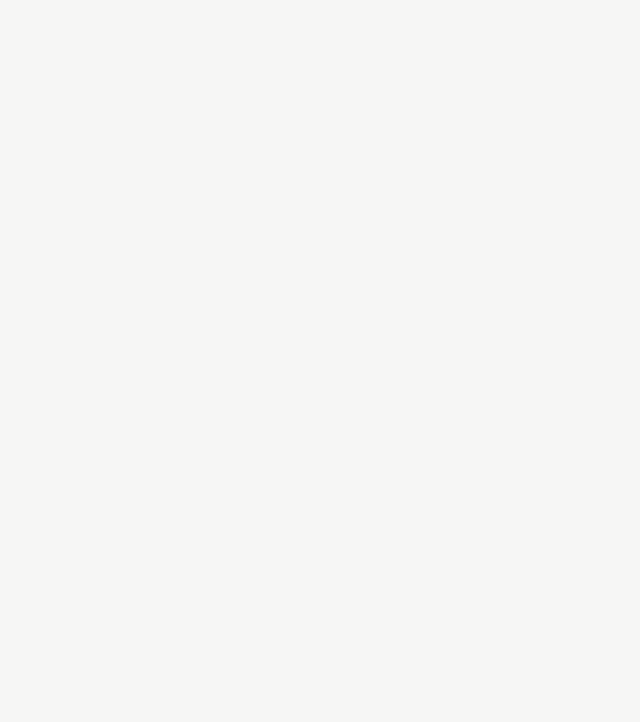
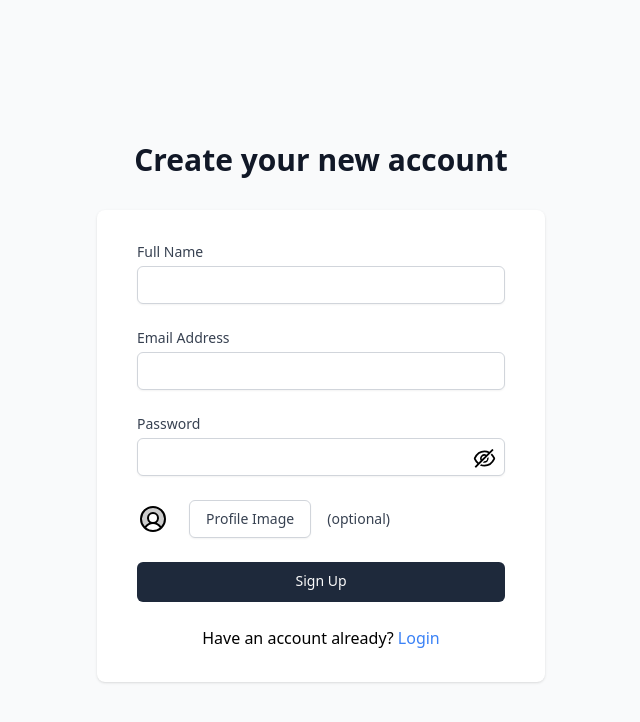
Before and after one commit to A-Makeyev/olivia, a React (Create React App) app in the folder frontend/: page /sign-up in a window 1280 px wide. Before the commit this address had no page. Shown: the top 722 px of the page, without its empty margins (319-959 px from the left). Built offline with nearby package versions, Linux system fonts and the light colour scheme.

Commit message:
SignUp UI

```diff
--- a/frontend/src/App.js
+++ b/frontend/src/App.js
@@ -1,5 +1,6 @@
 import { BrowserRouter, Routes, Route } from "react-router-dom"
 import { LoginPage } from "./Routes.js"
+import { SignUpPage } from "./Routes.js"
 import "./App.css"
 
 
@@ -8,6 +9,7 @@ const App = () => {
     <BrowserRouter>
       <Routes>
         <Route path="/login" element={<LoginPage />} />
+        <Route path="/sign-up" element={<SignUpPage />} />
       </Routes>
     </BrowserRouter>
   )
--- a/frontend/src/Routes.js
+++ b/frontend/src/Routes.js
@@ -1,6 +1,8 @@
 import LoginPage from "../src/pages/LoginPage.jsx"
+import SignUpPage from "../src/pages/SignUpPage.jsx"
 
 
 export {
     LoginPage,
+    SignUpPage,
 }
--- a/frontend/src/components/Login/Login.jsx
+++ b/frontend/src/components/Login/Login.jsx
@@ -11,8 +11,8 @@ const Login = () => {
   return (
     <div className="min-h-screen bg-gray-50 flex flex-col justify-center py-12 sm:px-6 lg:px-8">
       <div className="sm:mx-auto sm:w-full sm:max-w-md">
-        <h2 className="mt-6 text-center text-3xl font-extrabold text-gray-900">
-          Login to your account
+        <h2 className="mt-6 text-center text-3xl font-bold text-gray-900">
+          Sign in to your account
         </h2>
       </div>
       <div className="mt-8 sm:mx-auto sm:w-full sm:max-w-md">
@@ -89,15 +89,15 @@ const Login = () => {
               <button
                 type="submit"
                 className="group relative w-full h-[40px] py-2 px-4 flex justify-center border border-transparent
-                text-sm font-medium rounded-md text-white bg-blue-500 hover:bg-blue-600 transition"
+                text-sm font-medium rounded-md text-zinc-50 bg-slate-800 hover:bg-slate-900 transition"
               >
-                Submit
+                Login
               </button>
             </div>
-            <div className="flex items-center w-full">
+            <div className="flex items-center justify-center w-full">
                 <h4>Don't have an account yet?</h4>
                 <Link to="/sign-up" className="ml-1 font-medium text-blue-500 hover:text-blue-600 transition">
-                  Register
+                  Sign Up
                 </Link>
             </div>
           </form>
--- /dev/null
+++ b/frontend/src/components/SignUp/SignUp.jsx
@@ -0,0 +1,156 @@
+import { useState } from "react"
+import { Link } from "react-router-dom"
+import { PiUserCircleDuotone } from "react-icons/pi"
+import { AiOutlineEye, AiOutlineEyeInvisible } from "react-icons/ai"
+
+
+const SignUp = () => {
+    const [name, setName] = useState('')
+    const [email, setEmail] = useState('')
+    const [password, setPassword] = useState('')
+    const [visible, setVisible] = useState(false)
+    const [avatar, setAvatar] = useState(null)
+
+    const handleSignUp = () => {
+
+    }
+
+    const handleImageUpload = (e) => {
+        const file = e.target.files[0]
+        setAvatar(file)
+    }
+
+    return (
+      <div className="min-h-screen bg-gray-50 flex flex-col justify-center py-12 sm:px-6 lg:px-8">
+        <div className="sm:mx-auto sm:w-full sm:max-w-md">
+          <h2 className="mt-6 text-center text-3xl font-bold text-gray-900">
+            Create your new account
+          </h2>
+        </div>
+        <div className="mt-8 sm:mx-auto sm:w-full sm:max-w-md">
+          <div className="bg-white py-8 px-4 shadow sm:rounded-lg sm:px-10">
+            <form className="space-y-6">
+            <div>
+                <label htmlFor="name" className="block text-sm font-medium text-gray-700">
+                    Full Name
+                </label>
+                <div className="mt-1  relative">
+                  <input
+                    type="text"
+                    name="name"
+                    autoComplete="name"
+                    required
+                    className="appearance-none block w-full px-3 py-2 border border-gray-300 rounded-md shadow-sm
+                    placeholder-gray-400 focus:outline-none focus:ring-blue-500 focus:border-blue-500 sm:text-sm"
+                    onChange={(e) => setName(e.target.value)}
+                    value={name}
+                  />
+                </div>
+              </div>
+              <div>
+                <label htmlFor="email" className="block text-sm font-medium text-gray-700">
+                    Email Address
+                </label>
+                <div className="mt-1  relative">
+                  <input
+                    type="email"
+                    name="email"
+                    autoComplete="email"
+                    required
+                    className="appearance-none block w-full px-3 py-2 border border-gray-300 rounded-md shadow-sm
+                    placeholder-gray-400 focus:outline-none focus:ring-blue-500 focus:border-blue-500 sm:text-sm"
+                    onChange={(e) => setEmail(e.target.value)}
+                    value={email}
+                  />
+                </div>
+              </div>
+              <div>
+                <label htmlFor="password" className="block text-sm font-medium text-gray-700">
+                  Password
+                </label>
+                <div className="mt-1 relative">
+                  <input
+                    type={visible ? 'text' : 'password'}
+                    name="password"
+                    autoComplete="current-password"
+                    required
+                    className="appearance-none block w-full px-3 py-2 border border-gray-300 rounded-md shadow-sm
+                    placeholder-gray-400 focus:outline-none focus:ring-blue-500 focus:border-blue-500 sm:text-sm"
+                    onChange={(e) => setPassword(e.target.value)}
+                    value={password}
+                  />
+
+                  { visible ? (
+                    <AiOutlineEye
+                      className="absolute right-2 top-2 cursor-pointer"
+                      onClick={() => setVisible(false)}
+                      size={25}
+                    />
+                  ) : (
+                    <AiOutlineEyeInvisible
+                      className="absolute right-2 top-2 cursor-pointer"
+                      onClick={() => setVisible(true)}
+                      size={25}
+                    />
+                  )}
+
+                </div>
+              </div>
+              <div>
+                  <label
+                    htmlFor="avatar"
+                    className="block text-sm font-medium text-gray-700">
+                  </label>
+                  <div className="mt-2 flex items-center">
+                    <span className="inline-block h-8 w-8 rounded-full overflow-hidden">
+
+                        { avatar ? (
+                            <img src={URL.createObjectURL(avatar)} alt="avatar" className="h-full w-full object-cover rounded-full" />
+                        ) : (
+                            <PiUserCircleDuotone className="h-8 w-8" />
+                        )}
+
+                    </span>
+                    <label
+                        htmlFor="file-input"
+                        className="ml-5 flex items-center justify-center px-4 py-2 border border-gray-300
+                        rounded-md shadow-sm text-sm font-medium text-gray-700 bg-white hover:bg-gray-50">
+                            <span>Profile Image</span>
+                            <input
+                                type="file"
+                                accept=".jpg, .jpeg, .png"
+                                name="avatar"
+                                id="file-input"
+                                className="sr-only"
+                                onChange={handleImageUpload}
+                            />
+
+                    </label>
+                    <span className="ml-4 text-sm text-gray-700">
+                        (optional)
+                    </span>
+                  </div>
+              </div>
+              <div>
+                <button
+                  type="submit"
+                  className="group relative w-full h-[40px] py-2 px-4 flex justify-center border border-transparent
+                  text-sm font-medium rounded-md text-zinc-50 bg-slate-800 hover:bg-slate-900 transition"
+                >
+                  Sign Up
+                </button>
+              </div>
+              <div className="flex items-center justify-center w-full">
+                  <h4>Have an account already?</h4>
+                  <Link to="/login" className="ml-1 font-medium text-blue-500 hover:text-blue-600 transition">
+                    Login
+                  </Link>
+              </div>
+            </form>
+          </div>
+        </div>
+      </div>
+    )
+}
+
+export default SignUp
--- a/frontend/src/pages/LoginPage.jsx
+++ b/frontend/src/pages/LoginPage.jsx
@@ -1,5 +1,4 @@
-import React from "react"
-import Login from "../components/Login/Login.jsx"
+import Login from "../components/Login/Login"
 
 
 const LoginPage = () => {
--- /dev/null
+++ b/frontend/src/pages/SignUpPage.jsx
@@ -0,0 +1,12 @@
+import SignUp from "../components/SignUp/SignUp"
+
+
+const SignUpPage = () => {
+  return (
+    <div>
+        <SignUp />
+    </div>
+  )
+}
+
+export default SignUpPage
```
